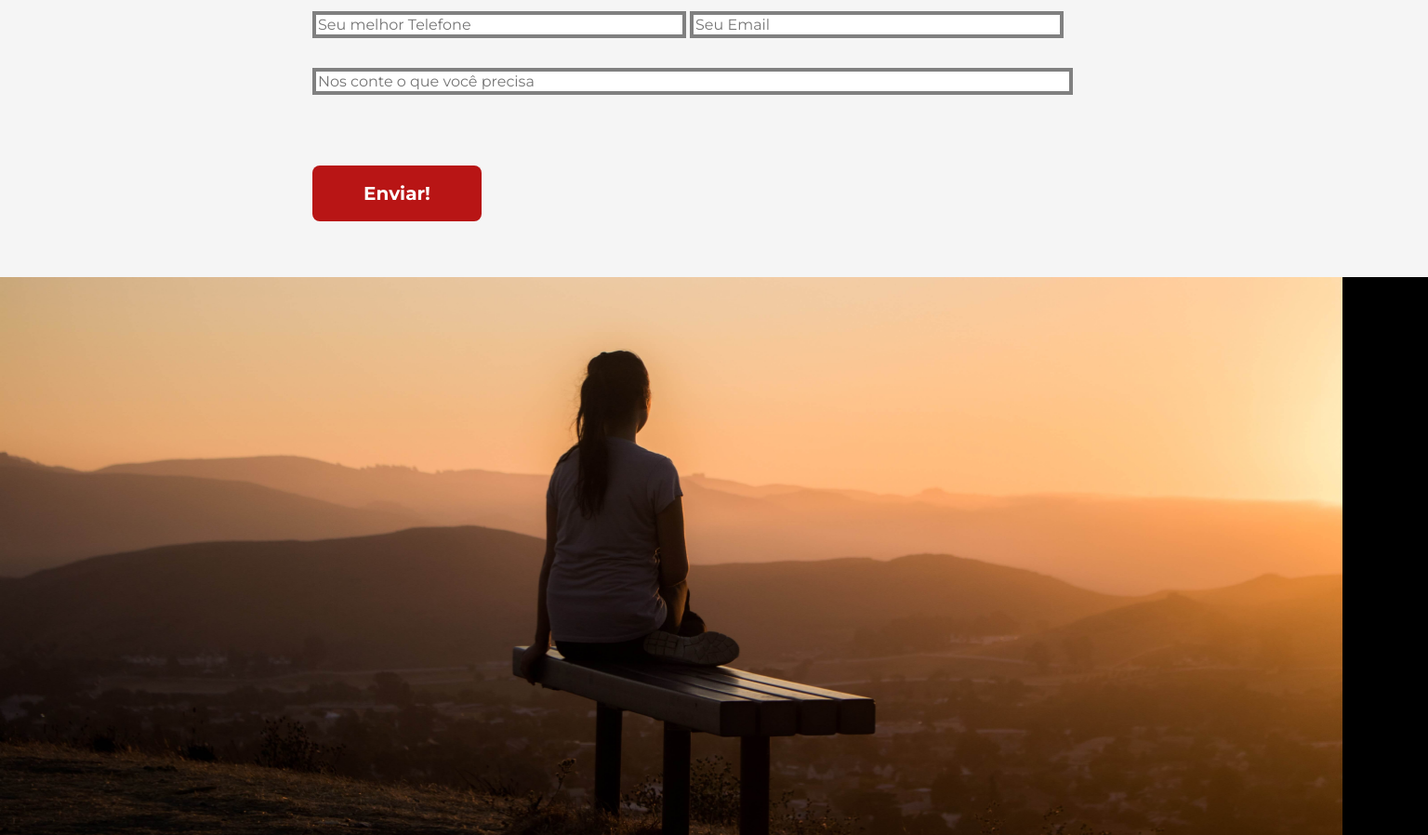
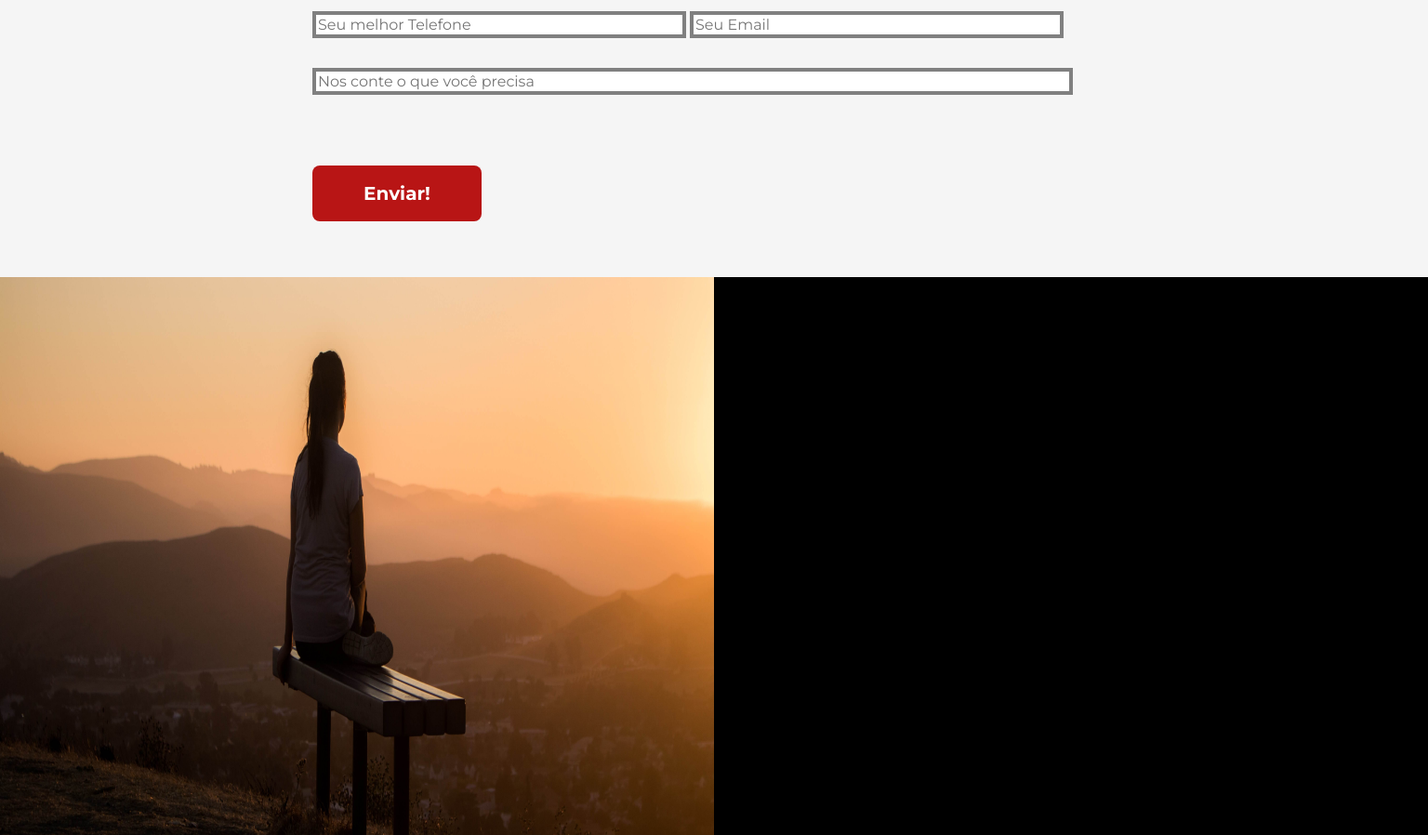
Before and after one commit to eduardopetro/Jornada-Viagens, a plain HTML site: page contanto.html in a window 1536 px wide. Shown: the part 1163-2061 px from the top of the page at 93% size. Drawn offline with nearby package versions, Linux system fonts and the light colour scheme.

Commit message:
arruamando

```diff
--- a/contanto.css
+++ b/contanto.css
@@ -469,7 +469,6 @@ input {
     }
 
     .img__pre-rodape {
-        width: 1444px;
         height: 600px;
     }
 }
```
